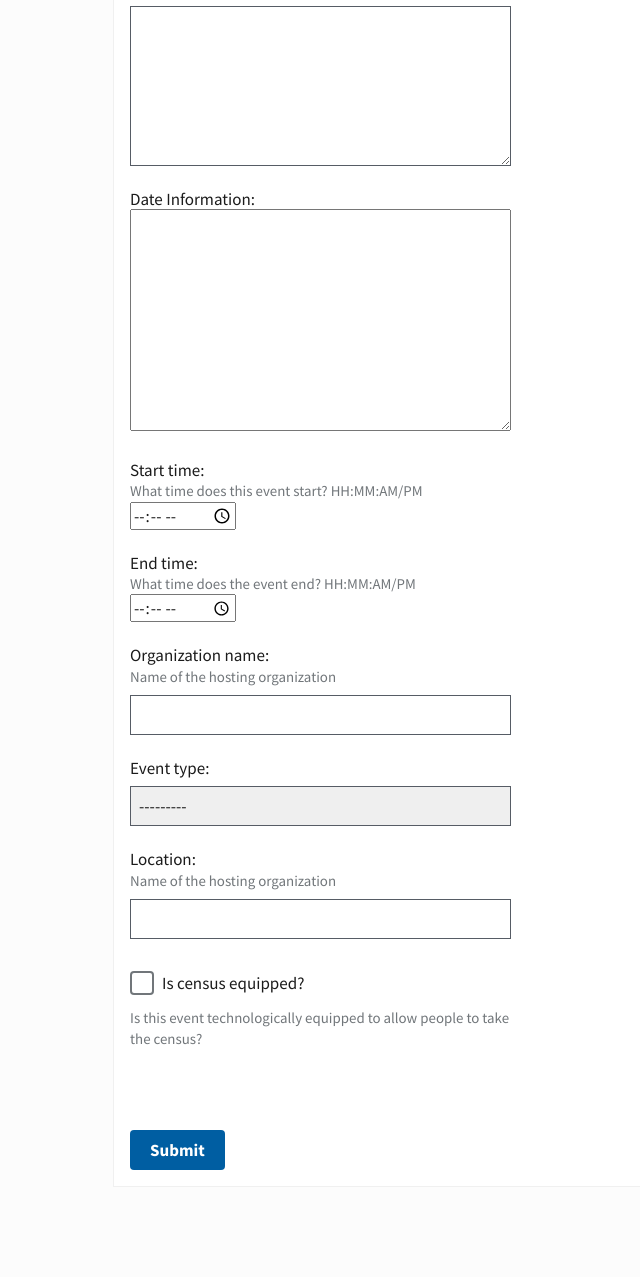
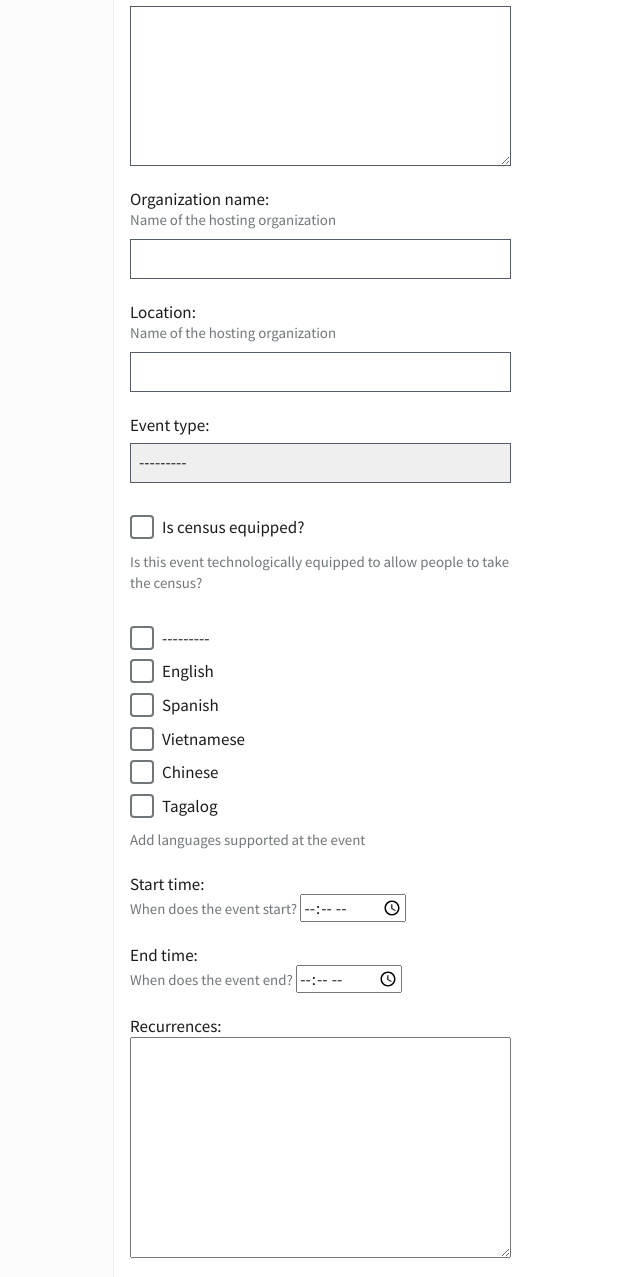
Before and after one commit to openoakland/dos-census-events, a Django app: template census/templates/event.html in a window 1280 px wide. Shown: the part 342-1619 px from the top of the page, without its empty margins (47-687 px from the left). Before the commit the page ends 1512 px from the top, so only its background shows below. Run offline with Django 3.2, Linux system fonts and the light colour scheme; the template is opened without the code that fills it: values that come from a table or form of the project are taken from there, others are empty; parts of the project's set-up code (start-up, migrations or seed data) failed here and were passed over; some libraries are stand-ins or nearby versions.

Commit message:
Fix google_publish
Add explicit start/end datetime objects.

```diff
--- a/census/forms.py
+++ b/census/forms.py
@@ -6,11 +6,19 @@
 class EventForm(ModelForm):
     class Meta:
         model = Event
+        fields = [
+            'title',
+            'description',
+            'organization_name',
+            'location',
+            'event_type',
+            'is_census_equipped',
+            'languages',
+            'start_datetime',
+            'end_datetime',
+            'recurrences',
+        ]
         widgets = {
-                'start_time': forms.TimeInput(attrs={'type': 'time'}),
-                'end_time': forms.TimeInput(attrs={'type': 'time'})
+                'start_datetime': forms.DateTimeInput(attrs={'type': 'datetime'}),
+                'end_datetime': forms.DateTimeInput(attrs={'type': 'datetime'})
         }
-        exclude = ['approval_status', 'lon', 'lat'
-                #temporarily don't include these till the template is ready
-                , 'contact_name', 'contact_email', 'contact_phone', 'languages'
-                ]
--- a/census/google_calendar.py
+++ b/census/google_calendar.py
@@ -29,9 +29,7 @@
         'dateTime': event.end_datetime.isoformat(),
         'timeZone': 'America/Los_Angeles',
       },
-      'recurrence': None if str(event.recurrences) == '' else [
-          str(event.recurrences),
-          ] ,
+      'recurrence': [str(event.recurrences)] if event.recurrences else None,
       'visibility': 'private' if event.approval_status == constants.EventApprovalStatus.PENDING else 'public',
       #"extendedProperties": {
       #  "shared": {
--- a/census/models.py
+++ b/census/models.py
@@ -24,9 +24,9 @@
 
     title = models.CharField(max_length=100, help_text="Title or short description of the event")
     description = models.TextField(blank=True, help_text="Full description of the event")
-    recurrences  = RecurrenceField(default=None, blank=True, verbose_name='Date Information', help_text="Add date of the event or rules for a recurring event")
-    start_time = models.TimeField(help_text="What time does this event start? HH:MM:AM/PM")
-    end_time = models.TimeField(help_text="What time does the event end? HH:MM:AM/PM")
+    recurrences = RecurrenceField(default=None, blank=True, help_text="This event occurs more than once.")
+    start_datetime = models.DateTimeField(help_text="When does the event start?")
+    end_datetime = models.DateTimeField(help_text="When does the event end?")
     organization_name = models.CharField(max_length=100, help_text="Name of the hosting organization")
     event_type = models.CharField(max_length=20, choices=[(t.name, t.value) for t in constants.EventType])
     location = models.CharField(max_length=100, help_text="Location where the event will take place")
--- a/census/templates/event.html
+++ b/census/templates/event.html
@@ -28,21 +28,15 @@
             <textarea name="description" cols="40" rows="10" class="usa-textarea" id="{{ form.description.id_for_label }}"></textarea>
           </div>
 
-          <label class="usa-label" for="{{ form.recurrences.id_for_label }}">Date Information:</label>
-          <span class="usa-hint line-height-body-1 font-body-2xs">{{ form.recurrences.help_text }}</span>
-          {{ form.recurrences }}
-
-          <label class="usa-label" for="{{form.start_time.id_for_label}}">Start time:</label>
-          <span class="usa-hint line-height-body-1 font-body-2xs">{{form.start_time.help_text}}</span>
-          <input type="time" name="start_time" required="" id="{{form.start_time.id_for_label}}">
-
-          <label class="usa-label" for="{{form.end_time.id_for_label}}">End time:</label>
-          <span class="usa-hint line-height-body-1 font-body-2xs">{{form.end_time.help_text}}</span>
-          <input type="time" name="end_time" required="" id="{{form.end_time.id_for_label}}">
-
           <label class="usa-label" for="{{form.organization_name.id_for_label}}">Organization name:</label>
           <span class="usa-hint line-height-body-1 font-body-2xs">{{form.organization_name.help_text}}</span>
           <input type="text" name="organization_name" maxlength="100" class="usa-input" required="" id="{{form.organization_name.id_for_label}}">
+
+          <div>
+              <label class="usa-label" for="{{form.location.id_for_label}}">Location:</label>
+              <span class="usa-hint line-height-body-1 font-body-2xs">{{form.organization_name.help_text}}</span>
+              <input type="text" name="location" maxlength="100" class="usa-input" required="" id="{{form.organization_name.id_for_label}}">
+          </div>
 
           <label class="usa-label" for="{{form.event_type.id_for_label}}">Event type:</label>
           <select name="event_type" class="usa-input" required="" id="{{form.event_type.id_for_label}}">
@@ -50,12 +44,6 @@
                 <option value="{{ value }}"{% if form.fields.event_type.value == value %} selected{% endif %}>{{ display }}</option>
               {% endfor %}
           </select>
-
-          <div>
-              <label class="usa-label" for="{{form.location.id_for_label}}">Location:</label>
-              <span class="usa-hint line-height-body-1 font-body-2xs">{{form.organization_name.help_text}}</span>
-              <input type="text" name="location" maxlength="100" class="usa-input" required="" id="{{form.organization_name.id_for_label}}">
-          </div>
 
           <div class="checkbox-wrapper">
             <div class="usa-checkbox">
@@ -90,6 +78,18 @@
             <span class="usa-hint line-height-body-1 font-body-2xs">{{form.languages.help_text}}</span>
           </div>
 
+          <label class="usa-label" for="{{form.start_datetime.id_for_label}}">Start time:</label>
+          <span class="usa-hint line-height-body-1 font-body-2xs">{{form.start_datetime.help_text}}</span>
+          <input type="time" name="start_datetime" required="" id="{{form.start_datetime.id_for_label}}">
+
+          <label class="usa-label" for="{{form.end_datetime.id_for_label}}">End time:</label>
+          <span class="usa-hint line-height-body-1 font-body-2xs">{{form.end_datetime.help_text}}</span>
+          <input type="time" name="end_datetime" required="" id="{{form.end_datetime.id_for_label}}">
+
+          <label class="usa-label" for="{{ form.recurrences.id_for_label }}">Recurrences:</label>
+          <span class="usa-hint line-height-body-1 font-body-2xs">{{ form.recurrences.help_text }}</span>
+          {{ form.recurrences }}
+
           </br>
           <input type="submit" value="Submit" class="usa-button">
         </fieldset>
--- a/census/views.py
+++ b/census/views.py
@@ -19,8 +19,8 @@
     fields = [
         'title',
         'recurrences',
-        'start_time',
-        'end_time',
+        'start_datetime',
+        'end_datetime',
         'location',
         'lat',
         'lon',
```
Also changed, not shown: census/admin.py (+16 -1 lines), census/migrations/0013_auto_20191116_1457.py (added).
